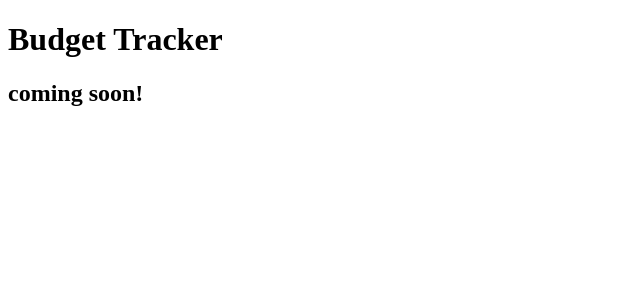
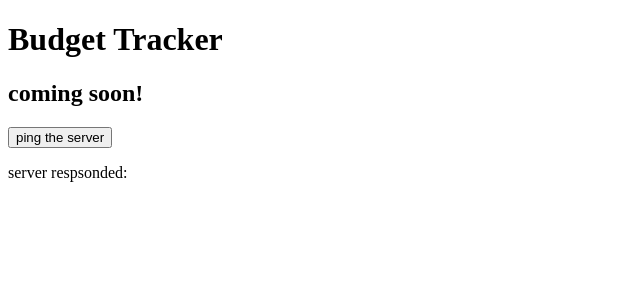
Before and after one commit to Nate-Kleinsorge/Budget-Tracker, a React (Create React App) app in the folder client/: page / in a window 1280 px wide. Shown: the top 300 px of the page, without its empty margins (0-640 px from the left). Built offline with nearby package versions, Linux system fonts and the light colour scheme.

Commit message:
wired in proxy and ping button

```diff
--- a/client/package.json
+++ b/client/package.json
@@ -2,6 +2,7 @@
   "name": "client",
   "version": "0.1.0",
   "private": true,
+  "proxy": "http://localhost:3002",
   "dependencies": {
     "@testing-library/jest-dom": "^5.16.5",
     "@testing-library/react": "^13.4.0",
@@ -14,7 +15,6 @@
   "scripts": {
     "start": "react-scripts start",
     "build": "react-scripts build",
-    "test": "react-scripts test",
     "eject": "react-scripts eject"
   },
   "eslintConfig": {
--- a/client/src/App.js
+++ b/client/src/App.js
@@ -1,8 +1,18 @@
+import { useState } from 'react';
+
 function App() {
+  const [message, setMessage] = useState("");
+  const ping = async () => {
+    const response = await fetch("/ping");
+    const data = await response.text();
+    setMessage(data);
+  }
   return (
     <>
       <h1>Budget Tracker</h1>
       <h2>coming soon!</h2>
+      <button onClick={ping}>ping the server</button>
+      <p>server respsonded: {message}</p>
     </>
   );
 }
```
Also changed, not shown: 1 other file (tests, documents, lock files or other folders).
